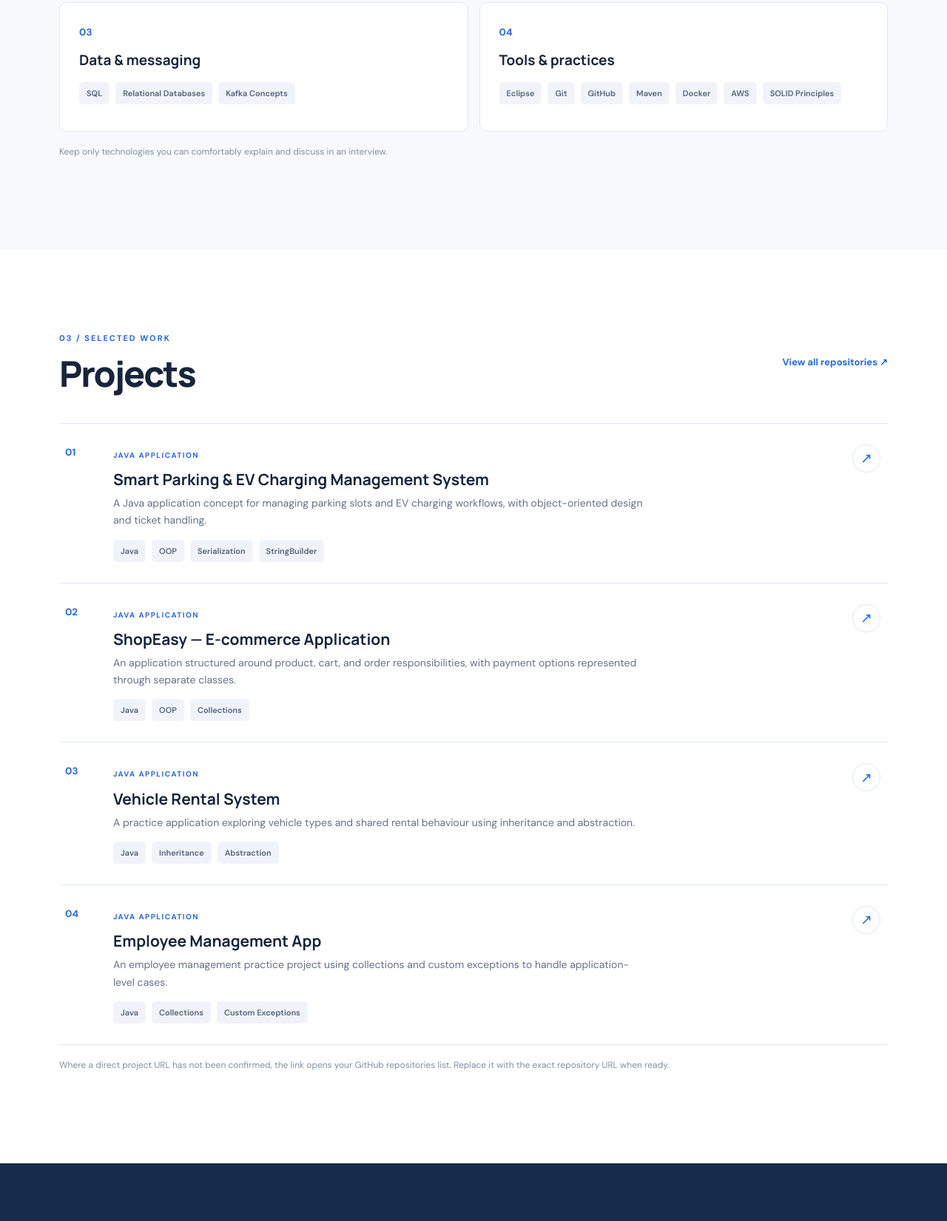
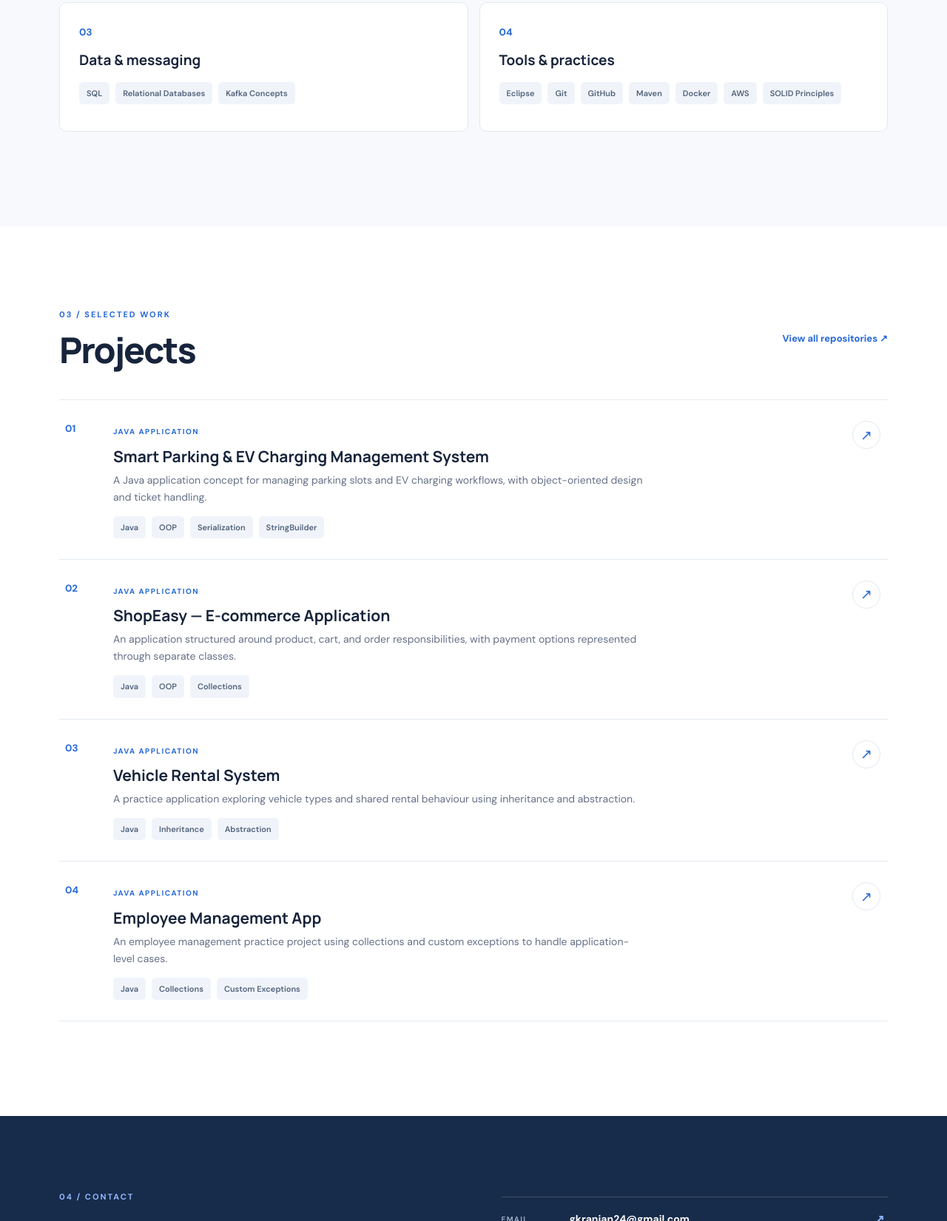
Before and after one commit to gkranjan/gkranjan.github.io, a plain HTML site: page index.html in a window 1280 px wide. Shown: the part 1670-3321 px from the top of the page at 74% size. Drawn offline with Linux system fonts and the light colour scheme.

Commit message:
Clean up notes in index.html
Removed note about confirming project URLs and updated related sections.

```diff
--- a/index.html
+++ b/index.html
@@ -23,13 +23,13 @@
 <article class="skill"><small>02</small><h3>Backend concepts</h3><div class="tags"><i>REST API Concepts</i><i>Spring</i><i>Spring Boot</i><i>Microservices</i></div></article>
 <article class="skill"><small>03</small><h3>Data &amp; messaging</h3><div class="tags"><i>SQL</i><i>Relational Databases</i><i>Kafka Concepts</i></div></article>
 <article class="skill"><small>04</small><h3>Tools &amp; practices</h3><div class="tags"><i>Eclipse</i><i>Git</i><i>GitHub</i><i>Maven</i><i>Docker</i><i>AWS</i><i>SOLID Principles</i></div></article>
-</div><p class="note">Keep only technologies you can comfortably explain and discuss in an interview.</p></div></section>
+</div><p class="note"></p></div></section>
 <section class="section" id="projects"><div class="wrap"><div class="section-head"><div><p class="eyebrow">03 / SELECTED WORK</p><h2>Projects</h2></div><a class="repo" href="https://github.com/gkranjan?tab=repositories" target="_blank" rel="noopener">View all repositories ↗</a></div><div class="project-list">
 <article class="project"><small>01</small><div><label>JAVA APPLICATION</label><h3>Smart Parking &amp; EV Charging Management System</h3><p>A Java application concept for managing parking slots and EV charging workflows, with object-oriented design and ticket handling.</p><div class="tags"><i>Java</i><i>OOP</i><i>Serialization</i><i>StringBuilder</i></div></div><a class="arrow" href="https://github.com/gkranjan/Smart-Parking-and-EV-Charging-Management-System" target="_blank" rel="noopener" aria-label="Open Smart Parking repository">↗</a></article>
 <article class="project"><small>02</small><div><label>JAVA APPLICATION</label><h3>ShopEasy — E-commerce Application</h3><p>An application structured around product, cart, and order responsibilities, with payment options represented through separate classes.</p><div class="tags"><i>Java</i><i>OOP</i><i>Collections</i></div></div><a class="arrow" href="https://github.com/gkranjan?tab=repositories" target="_blank" rel="noopener" aria-label="Find ShopEasy repository">↗</a></article>
 <article class="project"><small>03</small><div><label>JAVA APPLICATION</label><h3>Vehicle Rental System</h3><p>A practice application exploring vehicle types and shared rental behaviour using inheritance and abstraction.</p><div class="tags"><i>Java</i><i>Inheritance</i><i>Abstraction</i></div></div><a class="arrow" href="https://github.com/gkranjan?tab=repositories" target="_blank" rel="noopener" aria-label="Find Vehicle Rental repository">↗</a></article>
 <article class="project"><small>04</small><div><label>JAVA APPLICATION</label><h3>Employee Management App</h3><p>An employee management practice project using collections and custom exceptions to handle application-level cases.</p><div class="tags"><i>Java</i><i>Collections</i><i>Custom Exceptions</i></div></div><a class="arrow" href="https://github.com/gkranjan?tab=repositories" target="_blank" rel="noopener" aria-label="Find Employee Management repository">↗</a></article>
-</div><p class="note">Where a direct project URL has not been confirmed, the link opens your GitHub repositories list. Replace it with the exact repository URL when ready.</p></div></section>
+</div><p class="note"></p></div></section>
 <section class="contact-section" id="contact"><div class="wrap contact-grid"><div><p class="eyebrow">04 / CONTACT</p><h2>Have a role or<br><span>project in mind?</span></h2><p class="contact-intro">I'm open to relevant conversations about Java backend development and software opportunities.</p></div><div class="contact-list">
 <a href="mailto:gkranjan24@gmail.com"><small>EMAIL</small><b>gkranjan24@gmail.com</b><strong>↗</strong></a>
 <a href="tel:+917014327652"><small>PHONE</small><b>+91 7014327652</b><strong>↗</strong></a>
```
